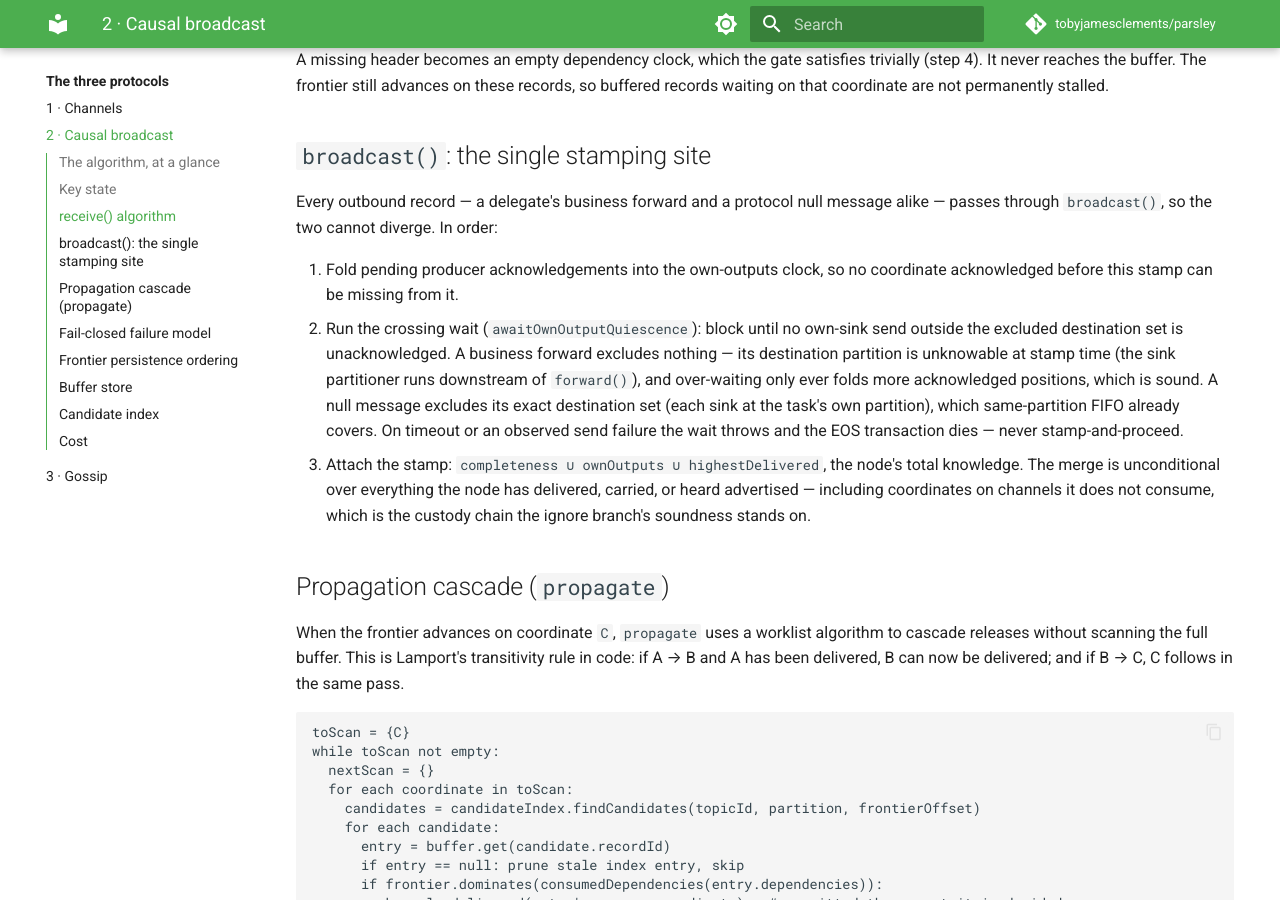
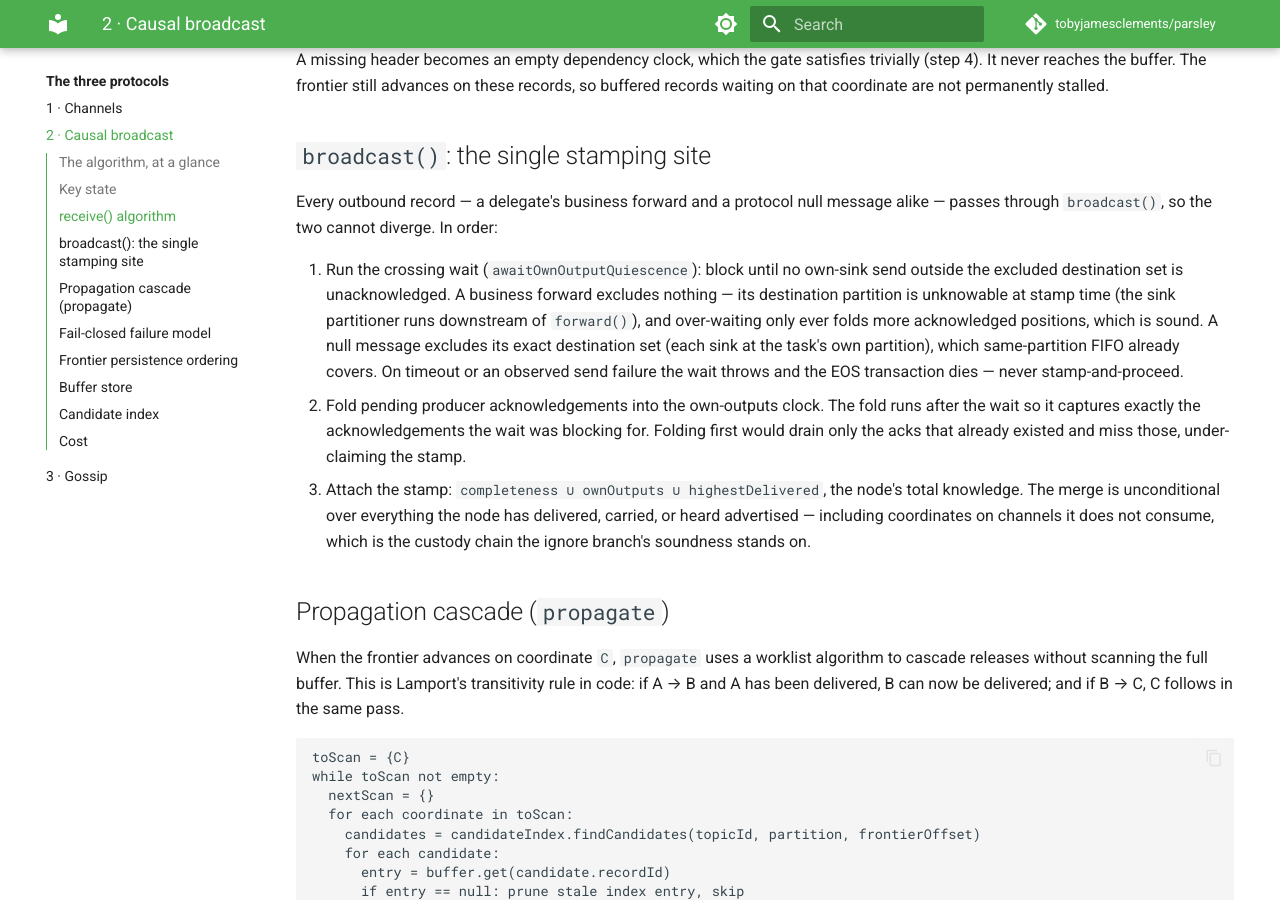
Before and after one commit to tobyjamesclements/parsley, an MkDocs documentation site: the page built from docs/protocols/causal-broadcast.md, in a window 1280 px wide and 900 px high, scrolled down 2442 px. Built offline with MkDocs 1.6.1 and Material for MkDocs 9.7.7, drawn with Linux system fonts in a browser that asks for light colours; comment, search, counter and statistics services are not loaded; the version menu is left out; some of the changed text lies outside the part shown.

Commit message:
Fix stale stamping-order description in the causal-broadcast docs
The broadcast() pseudocode, its numbered walkthrough, the module-box overview,
and the processor reference all described the acknowledgement fold before the
crossing wait. The code and the broadcast Javadoc run the crossing wait first
and fold second, which is the correct order: the wait blocks until the
outstanding sends acknowledge, so folding after captures the coordinates it
was blocking for, where folding first would miss them and under-claim the
stamp. The walkthrough now states that reason.

Docs only; no compile-pinned samples touched.

Co-Authored-By: Claude Opus 4.8 <noreply@anthropic.com>
Claude-Session: https://claude.ai/code/session_01DntNjc5jVvKXTETd59vdcW

````diff
--- a/docs/protocols/causal-broadcast.md
+++ b/docs/protocols/causal-broadcast.md
@@ -11,7 +11,7 @@ outbound record at a single site. The module box:
 requests:   broadcast(record) → stamped record   attach the outbound vector timestamp (the
                                                  timestamp-assignment half of BSS; the underlying
                                                  send is Kafka's produce), after the
-                                                 acknowledgement fold and the crossing wait
+                                                 crossing wait and the acknowledgement fold
             receive(message) → Outcome           the BSS receive: gate → deliver-or-hold →
                                                  cascade; the returned ordered list is the
                                                  deliver indication, in pull style
@@ -52,9 +52,9 @@ receive(record):
 
     return out
 
-broadcast(record):                                    # the single stamping site — business
-    channels.foldAcknowledgedOutputs()                #   forwards and null messages alike
+broadcast(record):                                    # single stamping site: forwards + null msgs
     channels.awaitOwnOutputQuiescence(except)         # crossing wait; throws rather than stamp
+    channels.foldAcknowledgedOutputs()                # then fold the acks the wait settled
     return record + header(channels.stamp())          # completeness ∪ ownOutputs ∪ highestDelivered
 ```
 
@@ -110,15 +110,16 @@ waiting on that coordinate are not permanently stalled.
 Every outbound record — a delegate's business forward and a protocol null message alike — passes
 through `broadcast()`, so the two cannot diverge. In order:
 
-1. Fold pending producer acknowledgements into the own-outputs clock, so no coordinate
-   acknowledged before this stamp can be missing from it.
-2. Run the crossing wait (`awaitOwnOutputQuiescence`): block until no own-sink send outside the
+1. Run the crossing wait (`awaitOwnOutputQuiescence`): block until no own-sink send outside the
    excluded destination set is unacknowledged. A business forward excludes nothing — its
    destination partition is unknowable at stamp time (the sink partitioner runs downstream of
    `forward()`), and over-waiting only ever folds more acknowledged positions, which is sound. A
    null message excludes its exact destination set (each sink at the task's own partition), which
    same-partition FIFO already covers. On timeout or an observed send failure the wait throws and
    the EOS transaction dies — never stamp-and-proceed.
+2. Fold pending producer acknowledgements into the own-outputs clock. The fold runs after the wait
+   so it captures exactly the acknowledgements the wait was blocking for. Folding first would drain
+   only the acks that already existed and miss those, under-claiming the stamp.
 3. Attach the stamp: `completeness ∪ ownOutputs ∪ highestDelivered`, the node's total knowledge.
    The merge is unconditional over everything the node has delivered, carried, or heard
    advertised — including coordinates on channels it does not consume, which is the custody chain
````
Also changed, not shown: CHANGELOG.md (+7 -0 lines), docs/reference/processor.md (+1 -1 lines).
